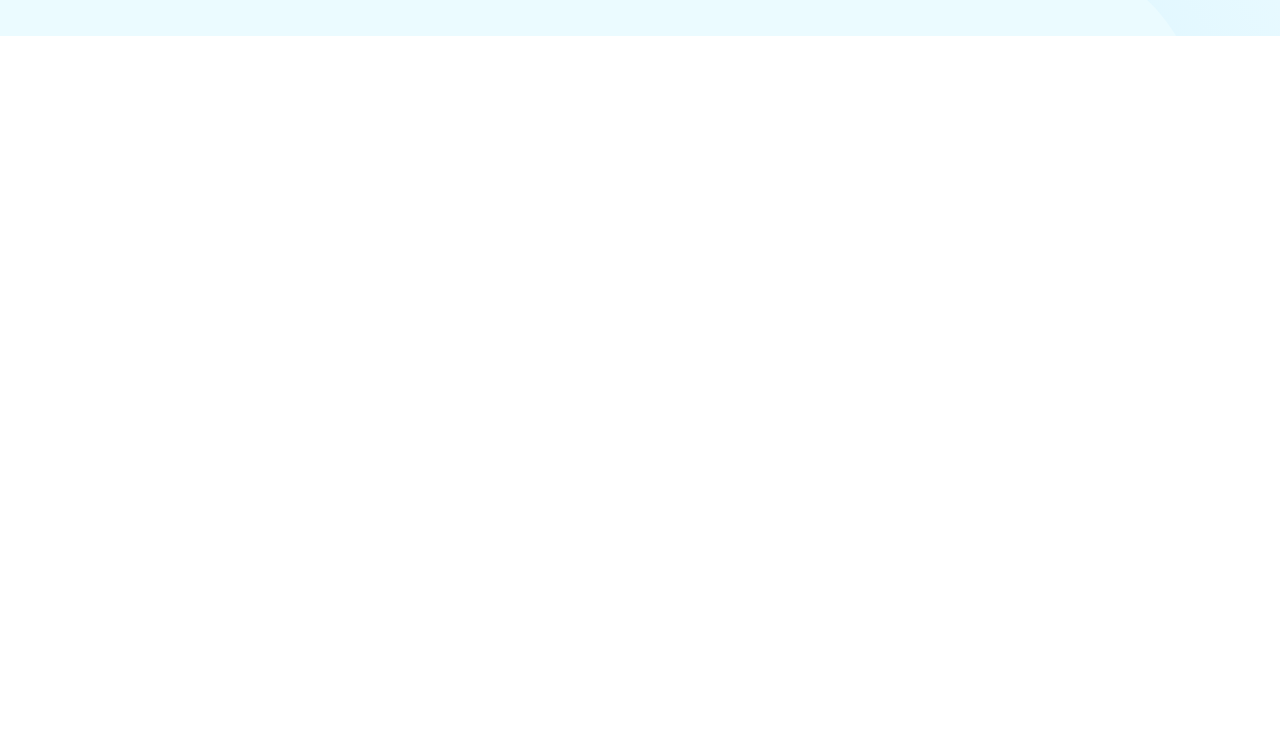
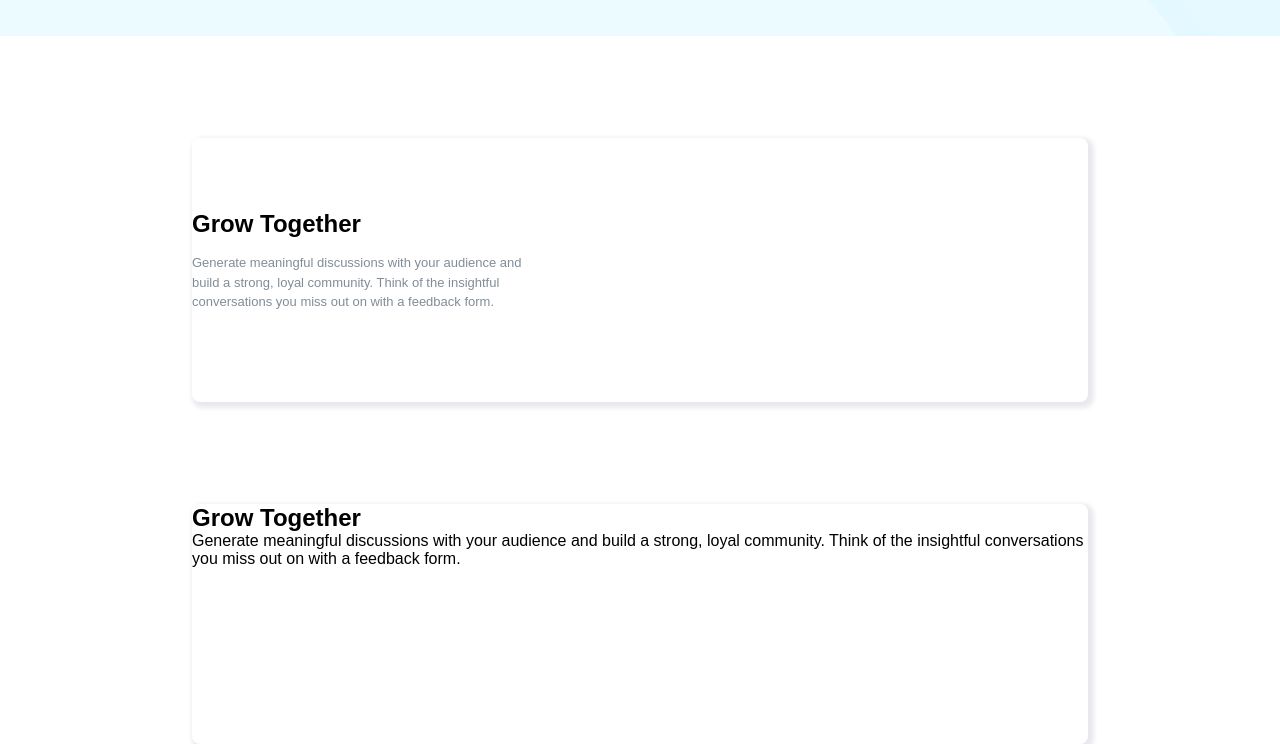
Before and after one commit to Frankmona/Huddle-landing-page-with-alternating-feature-blocks, a plain HTML site: page index1.html in a window 1280 px wide. Shown: the part 508-1252 px from the top of the page. Before the commit the page ends 800 px from the top, so only its background shows below. Drawn offline with Linux system fonts and the light colour scheme.

Commit message:
updated index

```diff
--- a/index1.html
+++ b/index1.html
@@ -31,16 +31,31 @@
             </div>
         </div>
 
-        <div class="section">
-           srgrefsssssssss
+
+      <div class="section">
+        <div>
+            <div class="section_textbox">
+                <h2>Grow Together</h2>
+
+                <p class="p_section_textbox">Generate meaningful discussions with your audience and build a strong, loyal community.
+                Think of the insightful conversations you miss out on with a feedback form.</p>
+            </div>
+
+        </div>
+
+      </div>
 
 
-           gfgjhv
 
-           hjgbj
+      <div class="section">
+        <div>
+            <h2>Grow Together</h2>
 
-           hfvhkb
+           <p>Generate meaningful discussions with your audience and build a strong, loyal community.
+            Think of the insightful conversations you miss out on with a feedback form.</p>
         </div>
+
+      </div>
 
     </main>
 </body>
--- a/style.css
+++ b/style.css
@@ -18,7 +18,7 @@ body{
     width: 100%;
   height: 30rem;
     background-image: url(./images/bg-hero-desktop.svg);
-    position: fixed;
+
     background-color: hsl(193, 100%, 96%);
     font-family:'Poppins', sans-serif;
     padding-bottom: 5%;
@@ -95,7 +95,28 @@ button:hover{
 }
 
 .section{
-    width: 60%;
-    min-height: 25rem;
-    background-color: blue;
+    width: 70%;
+    min-height: 15rem;
+    background-color: white;
+    font-family:'Poppins', sans-serif;
+    margin: auto;
+    margin-top: 8%;
+    border-radius: 8px;
+    box-shadow: 3px 3px 5px 3px  hsl(228, 13%, 92%);
+
 }
+
+
+.section_textbox{
+    width: 22rem;
+    height: 12rem;
+    /* background-color: red; */
+    padding-top: 8%;
+}
+
+.p_section_textbox{
+    color: hsl(208, 11%, 55%);
+    font-size: small;
+    line-height: 1.5;
+    padding-top: 15px;
+}
```
